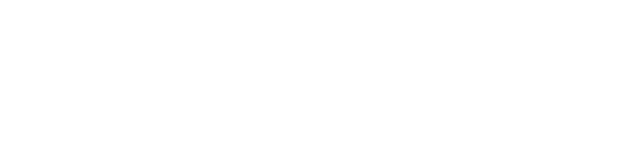
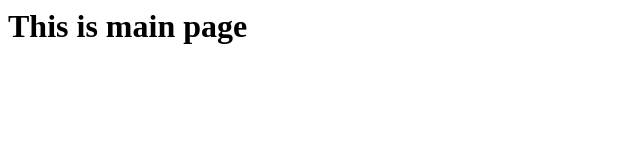
Before and after one commit to SamNandipaty/General, a plain HTML site: page index.html in a window 1280 px wide. Shown: the whole page, without its empty margins (0-640 px from the left). Drawn offline with Linux system fonts and the light colour scheme.

Commit message:
added heading in index.html

```diff
--- a/index.html
+++ b/index.html
@@ -1,2 +1,6 @@
 <html>
+	<h1>
+	This is main page
+	</h1>
+
 </html>
```
